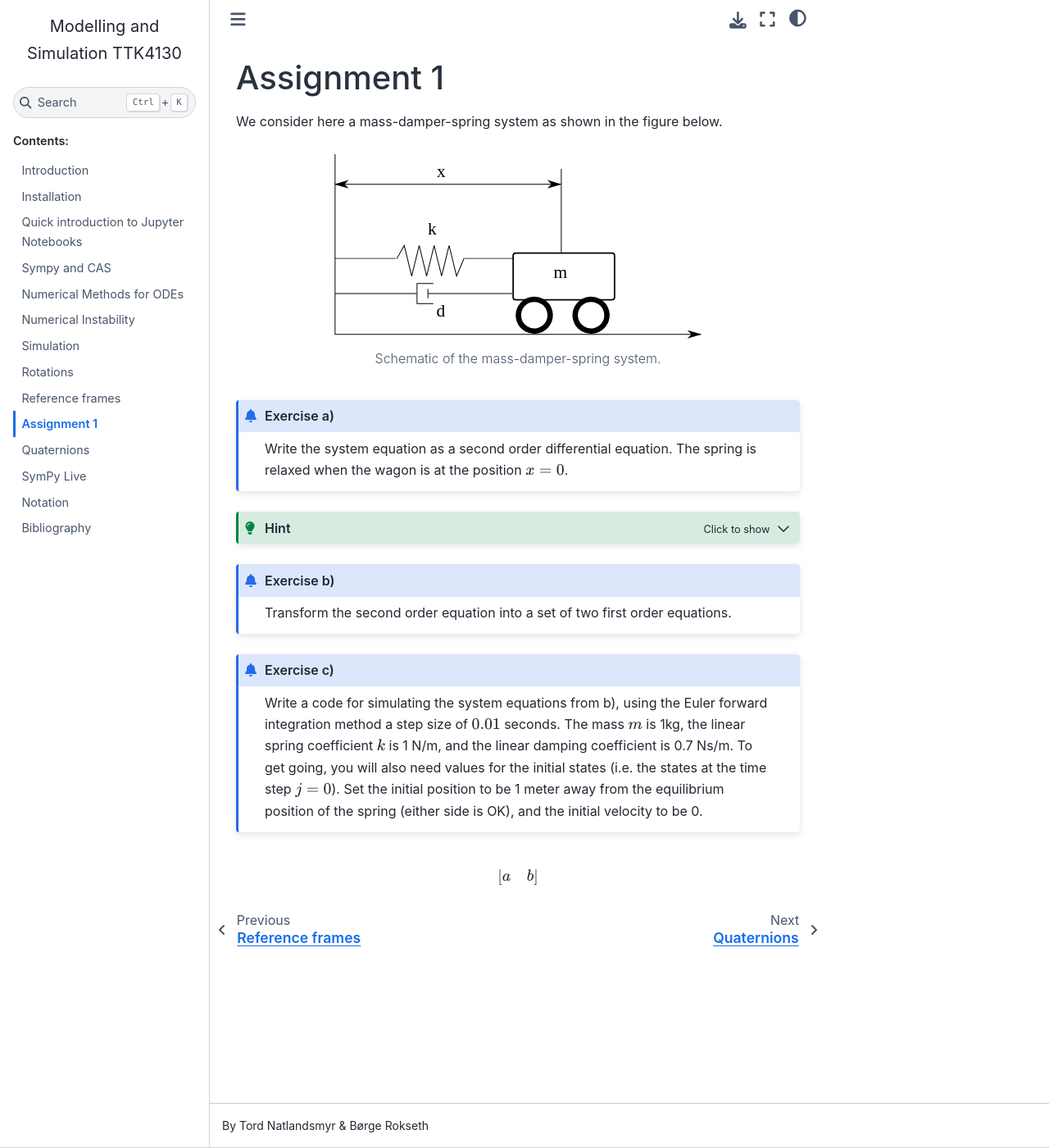
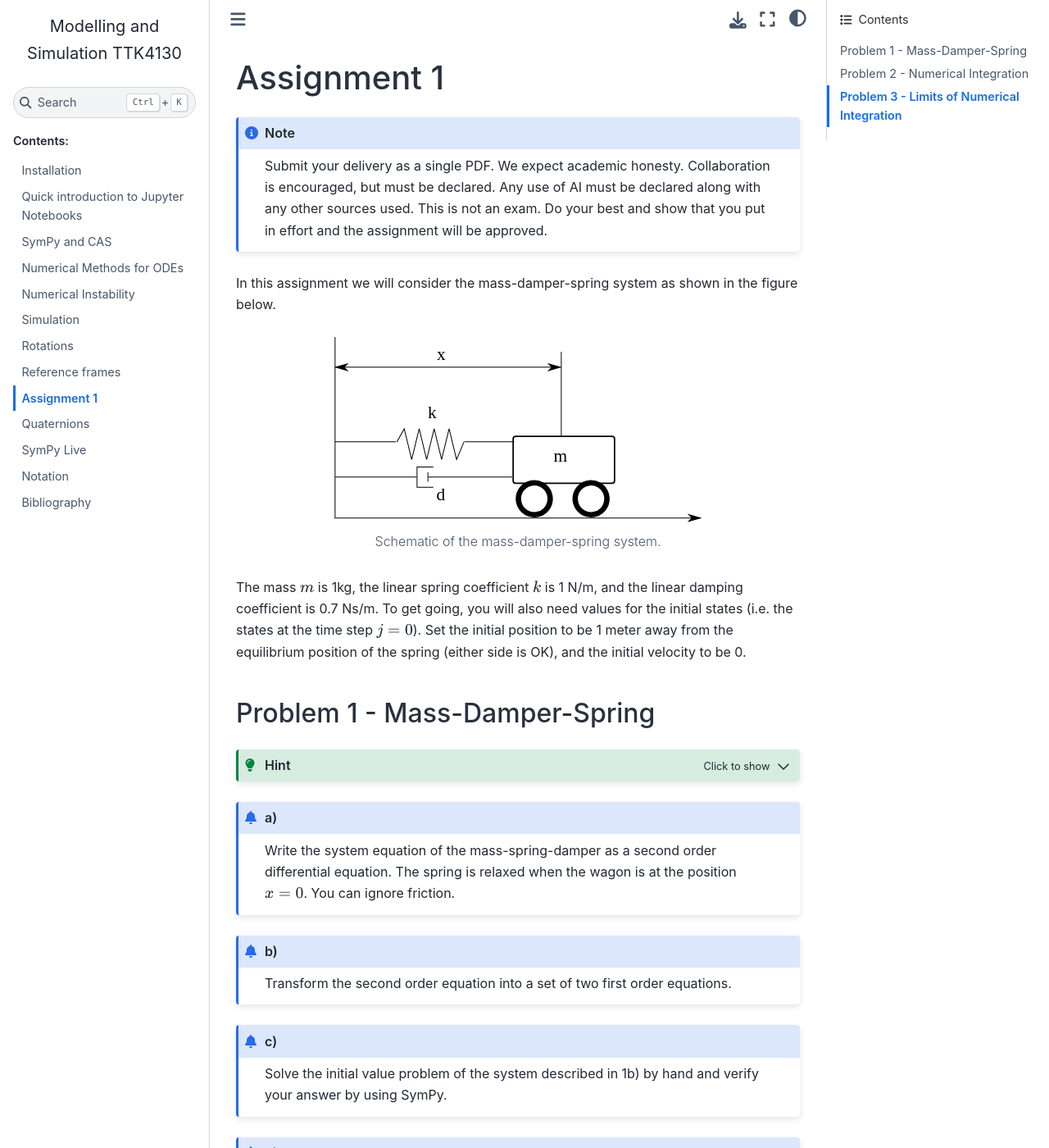
Before and after one commit to TTK4130/ttk4130.github.io, a Sphinx documentation site: the page built from docs/assignment-1.rst, in a window 1280 px wide and 1400 px high. Shown: the whole window at 82% size. Built offline with Sphinx 7.4.7 and the Sphinx Book theme 1.1.4, drawn with Linux system fonts in a browser that asks for light colours; some of the changed text lies outside the part shown.

Commit message:
Add: Progress on assignment 1

```diff
--- a/docs/assignment-1.rst
+++ b/docs/assignment-1.rst
@@ -2,33 +2,78 @@
 Assignment 1
 =============
 
-We consider here a mass-damper-spring system as shown in the figure below.
+.. note::
+
+    Submit your delivery as a single PDF.
+    We expect academic honesty. Collaboration is encouraged, but must be declared. Any use of AI must be declared along with any other sources used.
+    This is not an exam. Do your best and show that you put in effort and the assignment will be approved.
+
+In this assignment we will consider the mass-damper-spring system as shown in the figure below.
 
 .. figure:: figures/mass_damper_spring.svg
   :align: center
 
   Schematic of the mass-damper-spring system.
 
-.. admonition:: Exercise a)
+The mass :math:`m` is 1kg, the linear spring coefficient :math:`k` is 1 N/m, and the linear damping coefficient is 0.7 Ns/m. To get going, you will also need values for the initial states (i.e. the states at the time step :math:`j=0`). Set the initial position to be 1 meter away from the equilibrium position of the spring (either side is OK), and the initial velocity to be 0.
 
-  Write the system equation as a second order differential equation. The spring is relaxed when the wagon is at the position :math:`x=0`.
-
+Problem 1 - Mass-Damper-Spring
+==================================
 
 .. hint::
-   :class: dropdown
+    :class: dropdown
 
-   Have you watched lecture 2?
+    Have you read the code examples in :ref:`Numerical Methods for ODEs`?
 
-.. admonition:: Exercise b)
+.. admonition:: a)
+
+  Write the system equation of the mass-spring-damper as a second order differential equation. The spring is relaxed when the wagon is at the position :math:`x=0`. You can ignore friction.
+
+.. admonition:: b)
 
    Transform the second order equation into a set of two first order equations.
 
-.. admonition:: Exercise c)
+.. admonition:: c)
 
-   Write a code for simulating the system equations from b), using the Euler forward integration method a step size of :math:`0.01` seconds. The mass :math:`m` is 1kg, the linear spring coefficient :math:`k` is 1 N/m, and the linear damping coefficient is 0.7 Ns/m. To get going, you will also need values for the initial states (i.e. the states at the time step :math:`j=0`). Set the initial position to be 1 meter away from the equilibrium position of the spring (either side is OK), and the initial velocity to be 0.
+    Solve the initial value problem of the system described in 1b) by hand and verify your answer by using SymPy.
 
-.. math::
+.. admonition:: d)
 
-   \begin{bmatrix}
-     a & b
-   \end{bmatrix}
+    Plot the position :math:`x` of the mass from :math:`t=0` to :math:`t=30` seconds. What can you say about the response of the system?
+
+Problem 2 - Numerical Integration
+==================================
+
+.. admonition:: a)
+
+    Explain the forward Euler integration method in your own words. How does step size :math:`\Delta t` affect the integration error?
+
+
+.. admonition:: b)
+
+    Write a code for simulating the system equations from problem 1 using the Euler forward integration method with a step size of :math:`\Delta t = 0.01`.
+
+
+.. admonition:: c)
+
+    Compare the analytical solution from 1d) with the numerical method in 2d) by plotting the integration error and comment the result. Is the error acceptable? If not, how can we improve our simulation?
+
+.. admonition:: d)
+
+    Test different values of the spring and damper coefficients for at least three different step sizes. Which coefficient affects the integration error the most? Justify your answer.
+
+    .. note::
+
+        Make sure you have the right analytical solution if you choose critical damping, over damped or under damped system
+
+
+Problem 3 - Limits of Numerical Integration
+==============================================
+
+.. admonition:: a)
+
+     Oppgave om stiff systems og at man ikke alltid kan bruke ERK
+
+.. admonition:: b)
+
+     Oppgave om floating point aritmetikk -> også kilde til feil
--- a/docs/conf.py
+++ b/docs/conf.py
@@ -19,7 +19,8 @@
     'sphinx_design',
     'jupyter_sphinx',
     'jupyterlite_sphinx',
-    'sphinxcontrib.bibtex'
+    'sphinxcontrib.bibtex',
+    'sphinx.ext.autosectionlabel'
 ]
 
 master_doc = 'index'
--- a/docs/index.rst
+++ b/docs/index.rst
@@ -10,7 +10,6 @@
    :maxdepth: 1
    :caption: Contents:
 
-   introduction
    installation
    jupyter-notebooks
    sympy-and-cas
--- a/docs/introduction.rst
+++ /dev/null
@@ -1,5 +0,0 @@
-============
-Introduction
-============
-
-This page aims to introduce you to useful tools for simulation using Python. etc
--- a/docs/sympy-and-cas.rst
+++ b/docs/sympy-and-cas.rst
@@ -1,5 +1,5 @@
 ==============
-Sympy and CAS
+SymPy and CAS
 ==============
 
 .. tab-set::
```
